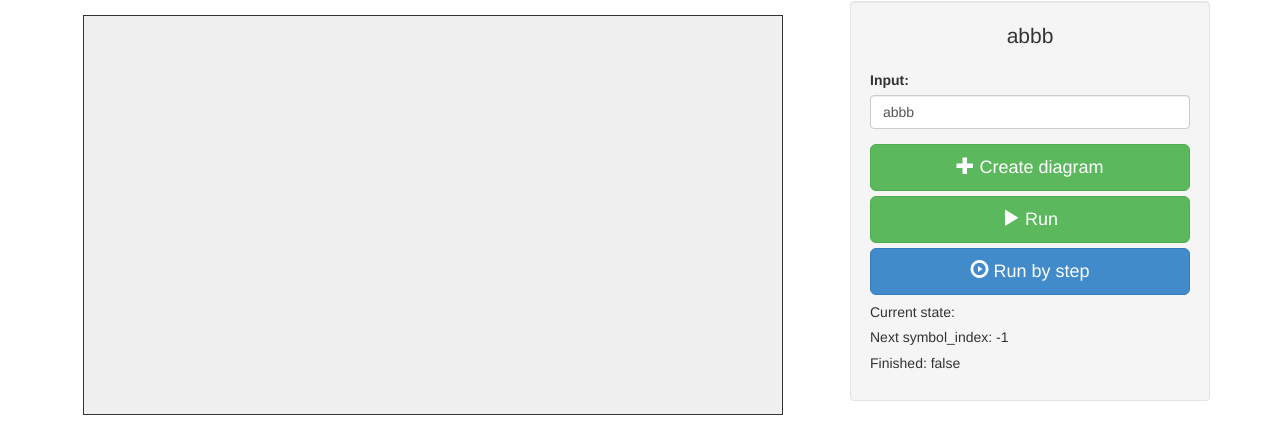
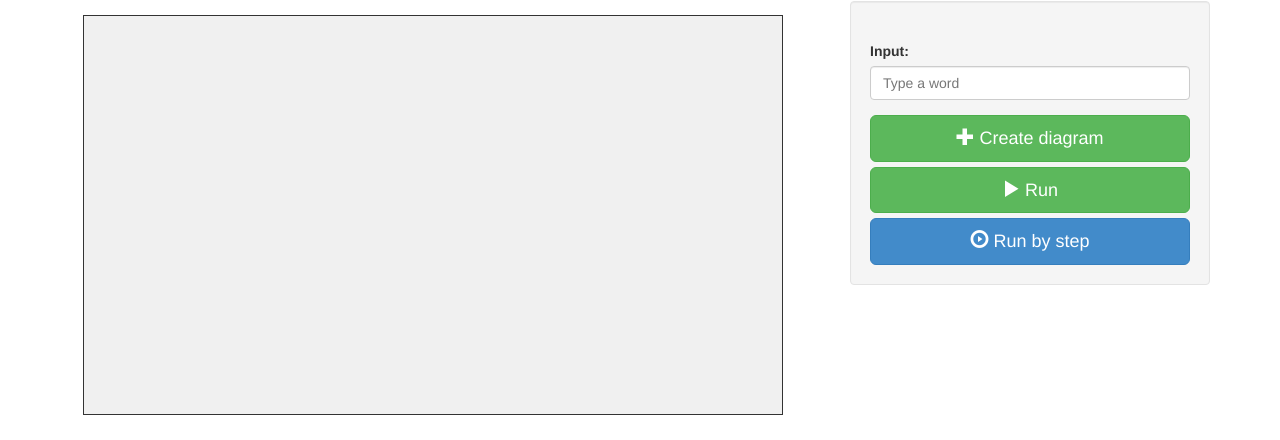
Before and after one commit to gomezhyuuga/DFA, a plain HTML site: page index.html in a window 1280 px wide. Shown: the part 69-509 px from the top of the page. Drawn offline with Linux system fonts and the light colour scheme.

Commit message:
Disable initial data and debug info

```diff
--- a/js/app.js
+++ b/js/app.js
@@ -17,7 +17,7 @@
 		var emptyState, buildAcceptedStates;
 
 		// Machine running vars
-		this.string = "abbb";
+		this.string = "";
 
 		this.current_state = "";
 		this.accepted = false;
@@ -174,6 +174,7 @@
 		// Sample initial input
 		this.initialize = function() {
 			this.statesCounter = 2;
+			this.string = "abbababb";
 			this.alphabet = "ab";
 			this.initial_state = "q0";
 
@@ -198,7 +199,7 @@
 				}
 			};
 		}
-		this.initialize();
+		// this.initialize();
 		this.accepted_states = buildAcceptedStates(this.states);
 		this.state = emptyState(this.statesCounter);
 	}]);
--- a/run-controls.html
+++ b/run-controls.html
@@ -73,7 +73,7 @@
 		Restart
 	</button>
 
-	<h5>Current state: {{ dfa.current_state }} </h5>
+	<!-- <h5>Current state: {{ dfa.current_state }} </h5>
 	<h5>Next symbol_index: {{ dfa.next_symbol_index }} </h5>
-	<h5>Finished: {{ dfa.finished }} </h5>
+	<h5>Finished: {{ dfa.finished }} </h5> -->
 </form>
```
